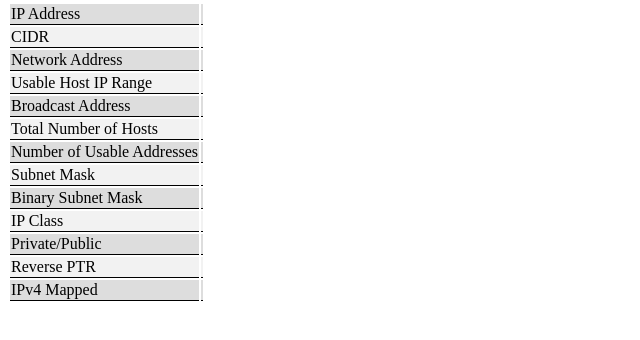
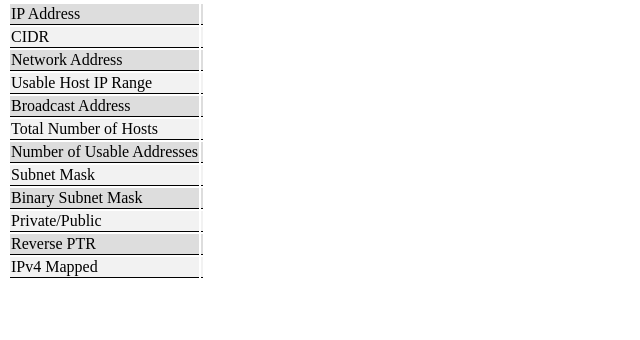
Before and after one commit to Timothy-Pulliam/netcalc, a Flask app: template templates/index.html in a window 1280 px wide. Shown: the part 219-559 px from the top of the page, without its empty margins (0-640 px from the left). Run offline with Flask 3, Linux system fonts and the light colour scheme; the template is opened without the code that fills it, so the values that code supplies are empty.

Commit message:
remove IP Class

```diff
--- a/main.py
+++ b/main.py
@@ -38,7 +38,6 @@ def index():
         chunks = [binary_subnet_mask[i:i+8]
                   for i in range(0, len(binary_subnet_mask), 8)]
         binary_subnet_mask = '.'.join(chunks)
-        ip_class = None
         private_public = "Private" if cidr.is_private else "Public"
         # version = cidr.version
         in_addr_arpa = ip_address.reverse_pointer
@@ -56,7 +55,6 @@ def index():
             'num_usable_hosts': num_usable_hosts,
             'subnet_mask': subnet_mask,
             'binary_subnet_mask': binary_subnet_mask,
-            'ip_class': ip_class,
             'private_public': private_public,
             'in_addr_arpa': in_addr_arpa,
             'ipv4_mapped': ipv4_mapped,
--- a/templates/index.html
+++ b/templates/index.html
@@ -76,10 +76,6 @@
                     <td>{{ data.binary_subnet_mask | default('') }}</td>
                 </tr>
                 <tr>
-                    <td>IP Class</td>
-                    <td>{{ data.ip_class | default('') }}</td>
-                </tr>
-                <tr>
                     <td>Private/Public</td>
                     <td>{{ data.private_public | default('') }}</td>
                 </tr>
```
